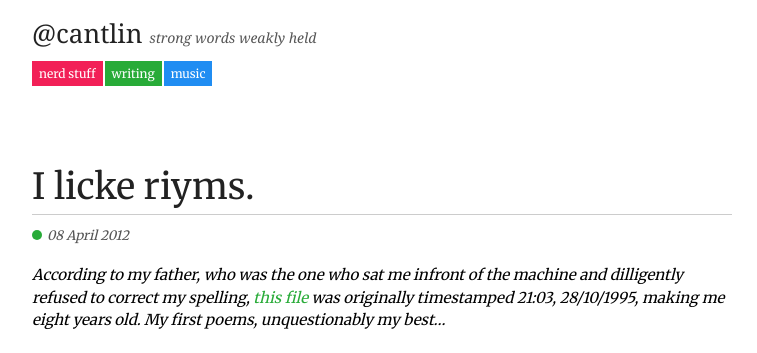
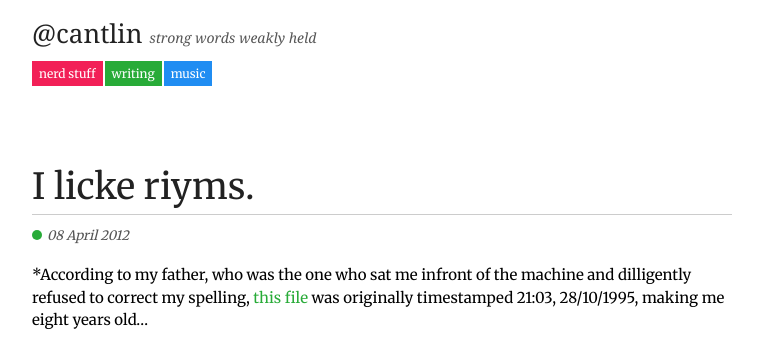
Before and after one commit to cantlin/at.cantl.in, a Jekyll site: the page built from _posts/2012-04-08-i-licke-riyms.md, in a window 1280 px wide, cut to the strip 0-353 px from the top of the page. Shown: the whole strip, without its empty margins (258-1015 px from the left). Built offline with Jekyll 4.4.1, drawn with Linux system fonts in a browser that asks for light colours.

Commit message:
small edit to i-licke-riyms, rm stray single quotes in default layout

```diff
--- a/_layouts/default.html
+++ b/_layouts/default.html
@@ -1,9 +1,9 @@
 <!doctype html>
 <title>@cantlin</title>
 <meta name="description" content="cantlin's blog" />
+<link href="http://fonts.googleapis.com/css?family=Merriweather" type="text/css" rel="stylesheet" />
+<link href="http://at.cantl.in/feed.xml" rel="alternate" type="application/rss+xml" title="rss2" />
 <link href="/at.css" rel="stylesheet" />
-<link href='http://fonts.googleapis.com/css?family=Merriweather' rel='stylesheet' type='text/css'>
-<link rel="alternate" type="application/rss+xml" title="rss2" href="http://at.cantl.in/feed.xml" />
 <script src="/at.js" async="async"></script>
 
 <h1><a href="/">@cantlin</a> <span>strong words weakly held</span></h1>
--- a/_posts/2012-04-08-i-licke-riyms.md
+++ b/_posts/2012-04-08-i-licke-riyms.md
@@ -4,6 +4,6 @@ title: I licke riyms.
 category: writing
 ---
 
-*According to my father, who was the one who sat me infront of the machine and dilligently refused to correct my spelling, [this file](http://cantl.in/pub/POEMS1.HTM) was originally timestamped 21:03, 28/10/1995, making me eight years old. My first poems, unquestionably my best...*
+*According to my father, who was the one who sat me infront of the machine and dilligently refused to correct my spelling, [this file](http://cantl.in/pub/POEMS1.HTM) was originally timestamped 21:03, 28/10/1995, making me eight years old...
 
 <iframe src="http://cantl.in/pub/POEMS1.HTM" width="700" height="450">&nbsp;</iframe>
```
